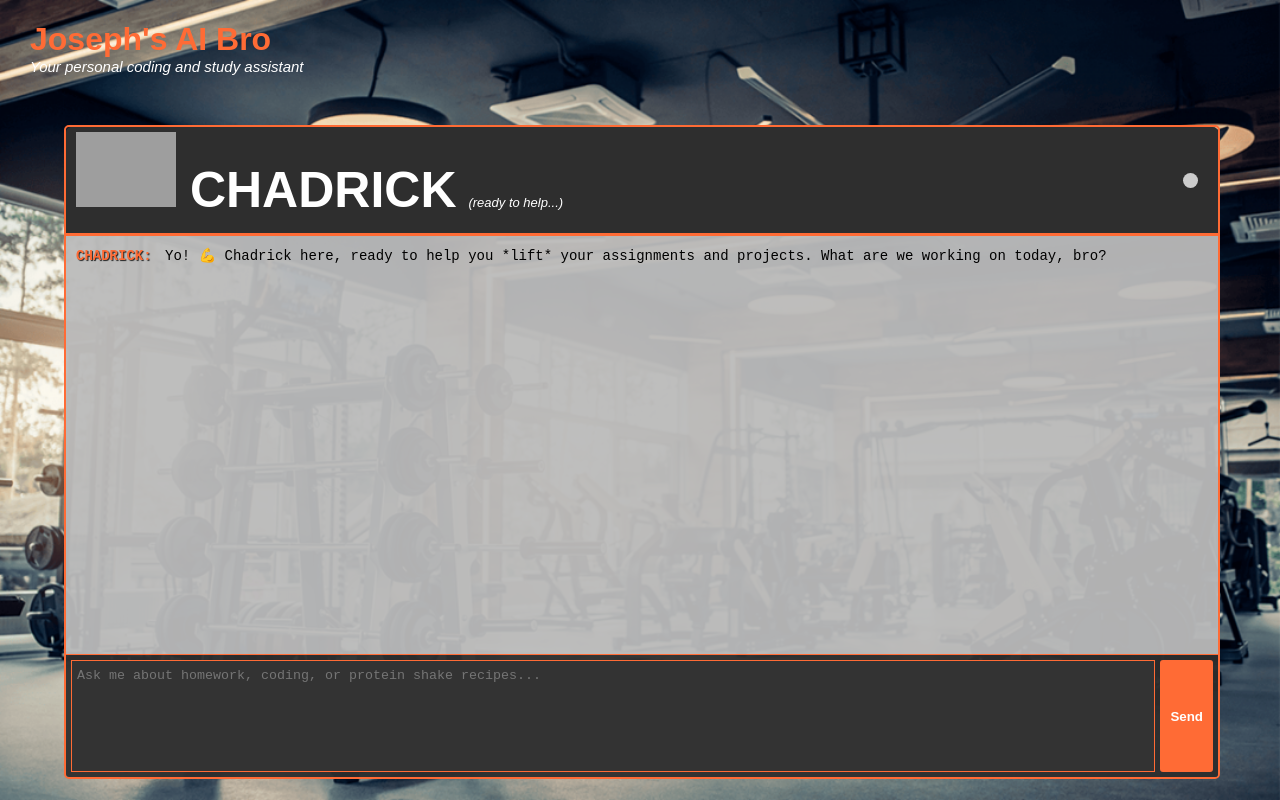
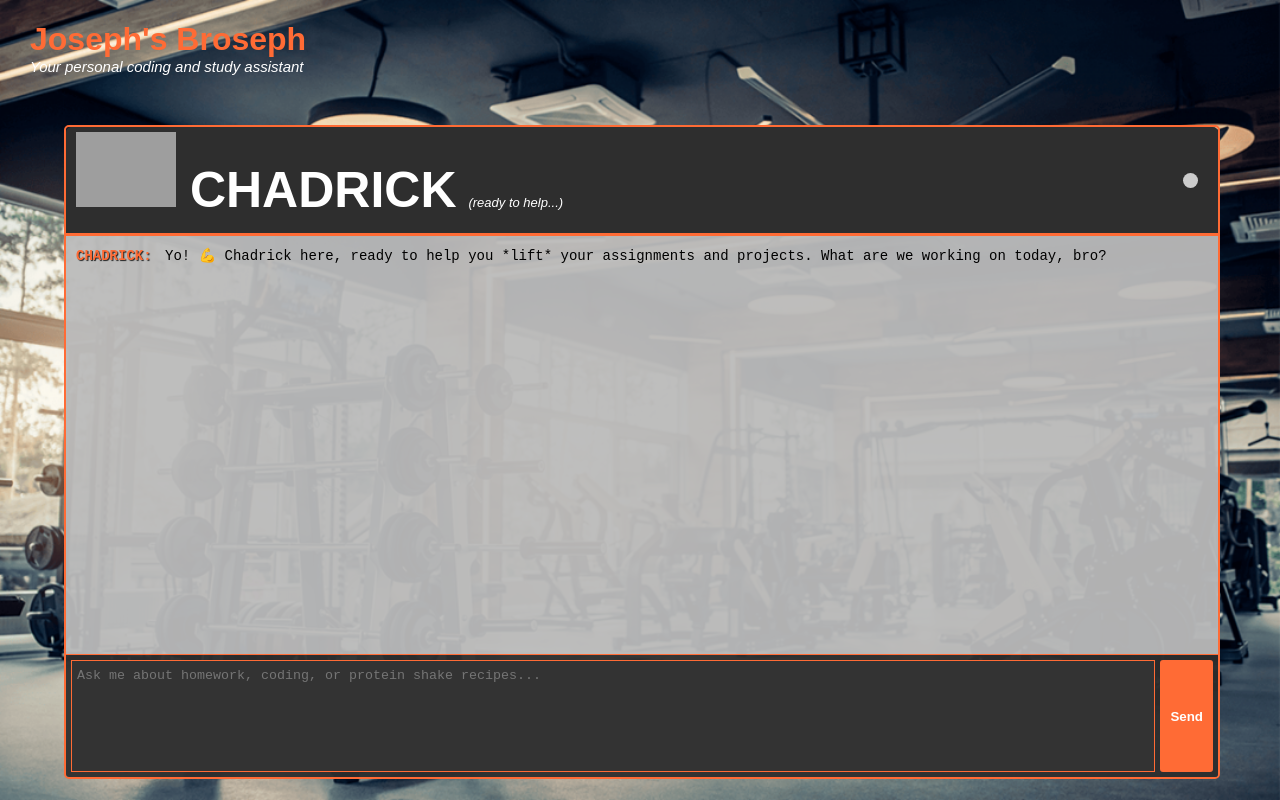
Before and after one commit to tehlon-online/Chadrick, a plain HTML site: page index.html in a window 1280 px wide. Drawn offline with nearby package versions, Linux system fonts and the light colour scheme; grey boxes are pictures that could not be loaded.

Commit message:
Update index.html

```diff
--- a/index.html
+++ b/index.html
@@ -198,7 +198,7 @@
 </head>
 <body class="chadrick-mode">
 
-<h1 style="margin-bottom: 0; padding-left: 30px; color: #ff6b35;">Joseph's AI Bro</h1>
+<h1 style="margin-bottom: 0; padding-left: 30px; color: #ff6b35;">Joseph's Broseph</h1>
 <p style="font-size: 15px; margin-top: 0; padding-left: 30px; color: #fff;">
     <em>Your personal coding and study assistant</em>
 </p>
```
